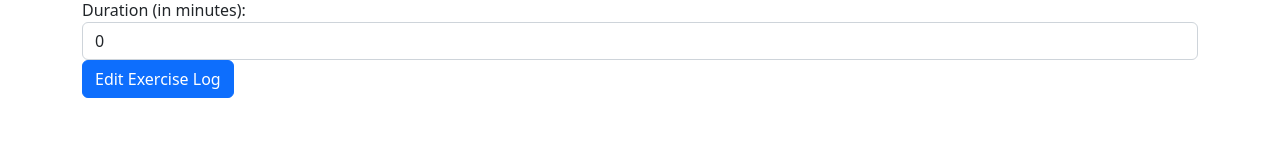
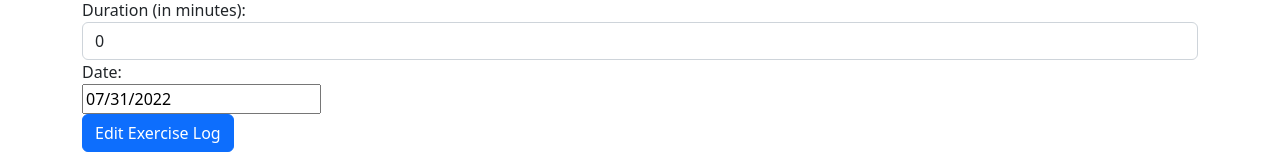
Before and after one commit to benjaminstones/fitness-tracker, a React (Create React App) app: page /edit/1 in a window 1280 px wide. Shown: the part 248-412 px from the top of the page. Built offline with nearby package versions, Linux system fonts and the light colour scheme; no server answers; the HTML template or start-up script is replaced by a standard one.

Commit message:
clean up

```diff
--- a/src/components/editExercise.js
+++ b/src/components/editExercise.js
@@ -1,5 +1,4 @@
 import React, { useEffect, useState } from 'react';
-import "react-datepicker/dist/react-datepicker.css";
 import axios from 'axios';
 import DatePicker from 'react-datepicker'
 import { useParams } from "react-router-dom";
@@ -96,7 +95,7 @@ const EditExercise = (props) => {
                         onChange={updateDuration}
                     />
                 </div>
-                {/* <div className="form-group">
+                <div className="form-group">
                     <label>Date: </label>
                     <div>
                         <DatePicker
@@ -104,7 +103,7 @@ const EditExercise = (props) => {
                             onChange={updateDate}
                         />
                     </div>
-                </div> */}
+                </div>
 
                 <div className="form-group">
                     <input type="submit" value="Edit Exercise Log" className="btn btn-primary" />
```
